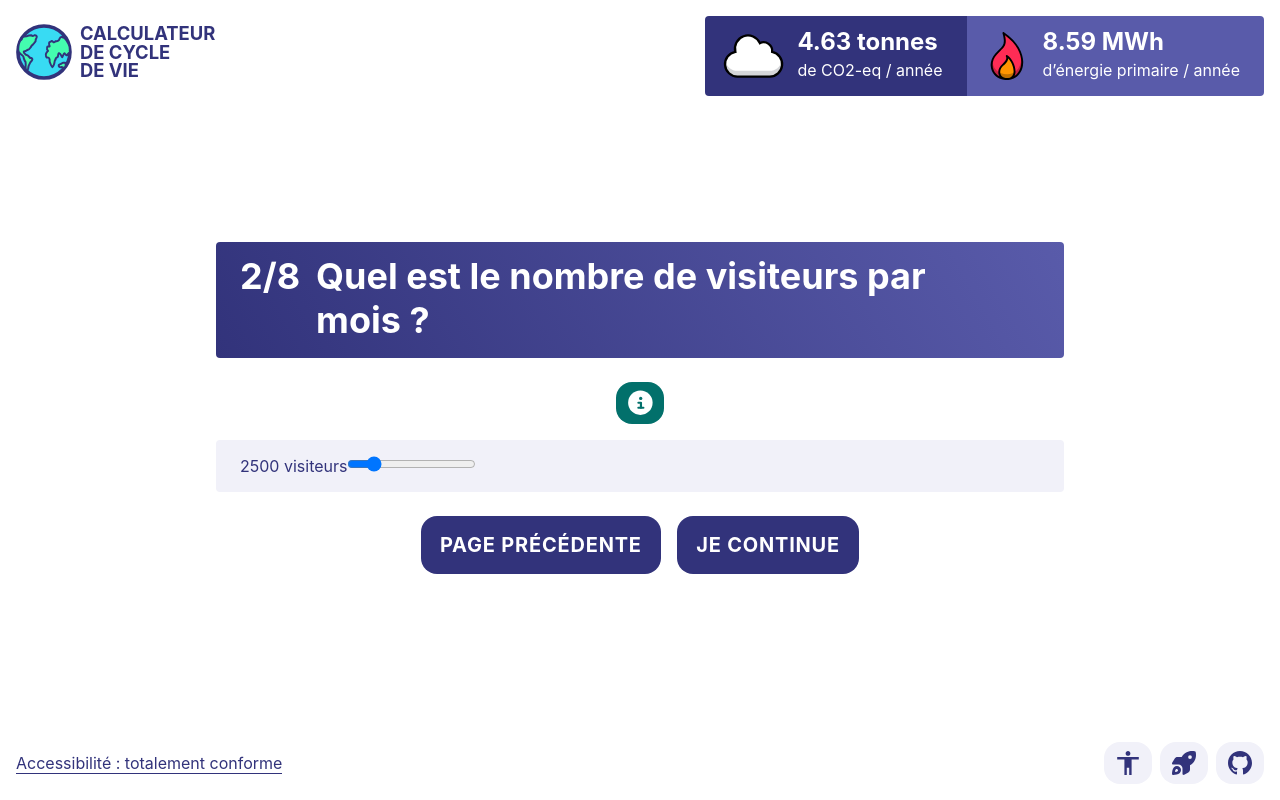
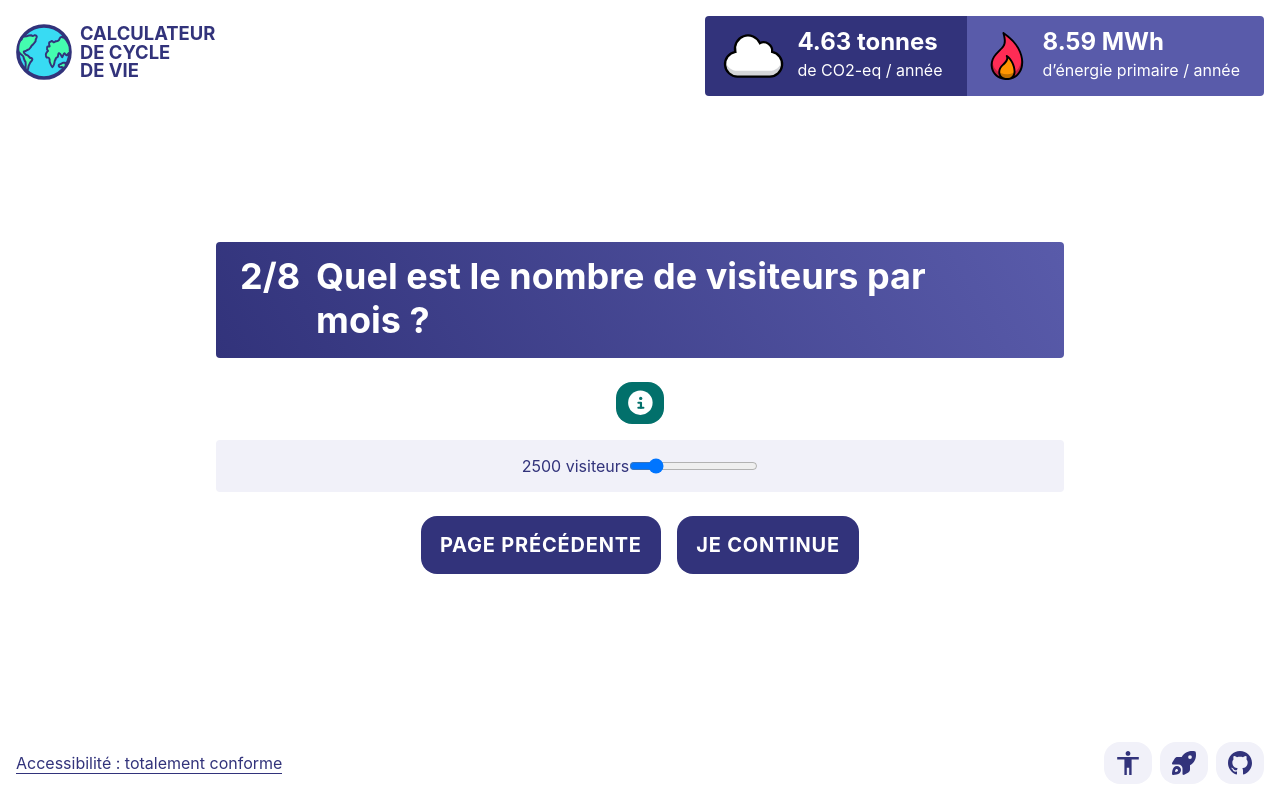
Before and after one commit to adrienloup/lcc, a React (Vite) app: page /lcc/question/nombre-visiteurs in a window 1280 px wide. Built offline with nearby package versions, Linux system fonts and the light colour scheme.

Commit message:
Initialize lcc project

```diff
--- a/src/styles/_layout.scss
+++ b/src/styles/_layout.scss
@@ -135,3 +135,59 @@
   animation: .55s Appear var(--ease);
   will-change: transform, opacity;
 }
+
+.form {
+  display: flex;
+  align-items: center;
+  justify-content: center;
+}
+
+.range {
+  display: flex;
+  flex-direction: column;
+  align-items: center;
+  justify-content: center;
+  padding-bottom: .75rem;
+
+  label {
+    margin-bottom: 1rem;
+    font-size: 1.25rem;
+    font-weight: bold;
+  }
+}
+
+// input[type="range"] {
+//   -webkit-appearance: none;
+//   appearance: none;
+//   width: 20rem;
+//   height: 2rem;
+//   border-radius: .25rem;
+//   background-image: linear-gradient(var(--darktestColor), var(--darktestColor));
+//   background-repeat: no-repeat;
+
+//   &:focus-visible {
+//     outline: 4px solid var(--outlineColor);
+//     outline-offset: 6px;
+//   }
+// }
+
+// input[type="range"]::-webkit-slider-thumb {
+//   -webkit-appearance: none;
+//   height: 3rem;
+//   width: 3rem;
+//   border-radius: .25rem;
+//   background: var(--darktestColor);
+//   cursor: pointer;
+// }
+
+// input[type="range"]::-webkit-slider-runnable-track {
+//   -webkit-appearance: none;
+//   box-shadow: none;
+//   border: none;
+//   background: transparent;
+// }
+
+// input[type="range"]::-webkit-slider-thumb:hover,
+// input[type="range"]::-webkit-slider-thumb:active {
+//   box-shadow: var(--lightColor) 0px 0px 0px 8px;
+// }
```
